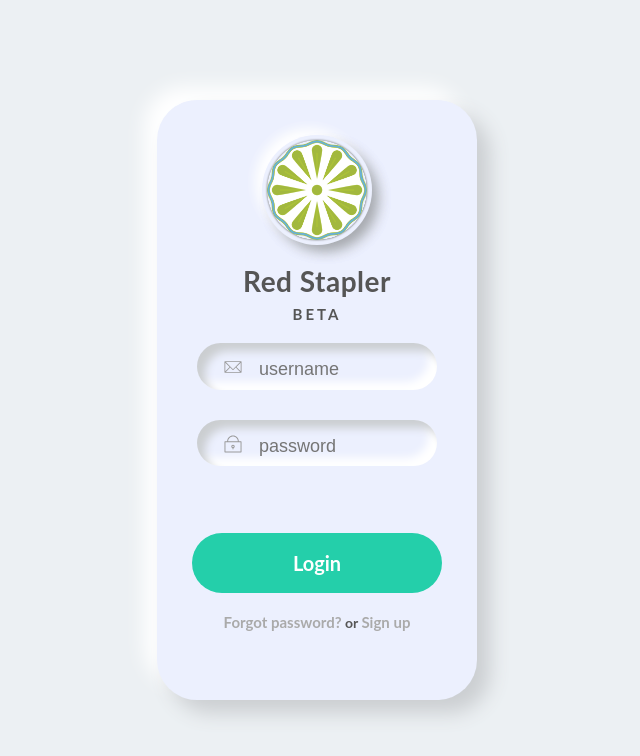
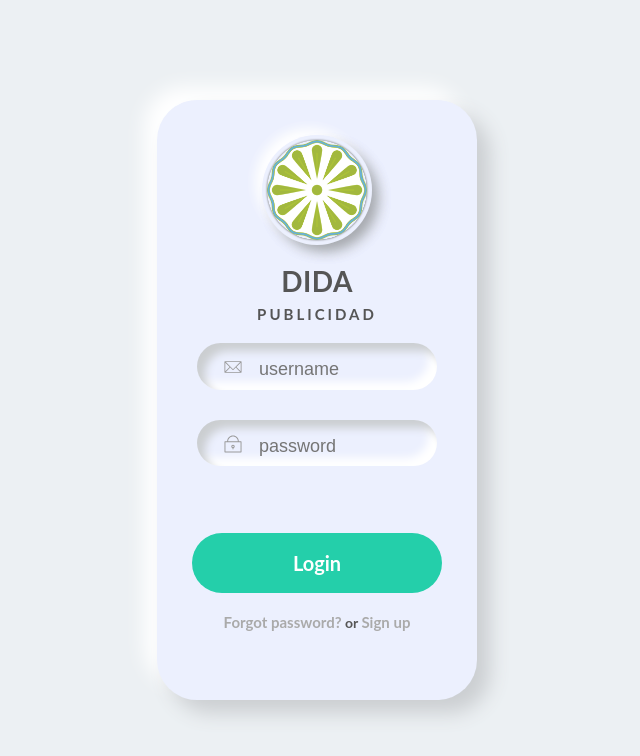
Before and after one commit to emiliocm9/Neumorphic-Design-Login, a plain HTML site: page index.html in a window 1280 px wide. Shown: the whole page, without its empty margins (323-963 px from the left). Drawn offline with Linux system fonts and the light colour scheme.

Commit message:
CHANGE- Text on the top of the form

```diff
--- a/index.html
+++ b/index.html
@@ -10,8 +10,8 @@
     <form class="login-div">
         <!-- <img src="img/logo.png" alt="DIDA Logo"> -->
         <div class="logo"><img src="img/logo.png" alt="DIDA Logo"></div>
-        <div class="title">Red Stapler</div>
-        <div class="sub-title">BETA</div>
+        <div class="title">DIDA</div>
+        <div class="sub-title">PUBLICIDAD</div>
         <fieldset class="fields">
             <div class="username"><svg fill="#999" class="svg-icon" viewBox="0 0 20 20">
                 <path d="M17.388,4.751H2.613c-0.213,0-0.389,0.175-0.389,0.389v9.72c0,0.216,0.175,0.389,0.389,0.389h14.775c0.214,0,0.389-0.173,0.389-0.389v-9.72C17.776,4.926,17.602,4.751,17.388,4.751 M16.448,5.53L10,11.984L3.552,5.53H16.448zM3.002,6.081l3.921,3.925l-3.921,3.925V6.081z M3.56,14.471l3.914-3.916l2.253,2.253c0.153,0.153,0.395,0.153,0.548,0l2.253-2.253l3.913,3.916H3.56z M16.999,13.931l-3.921-3.925l3.921-3.925V13.931z"></path>
```
